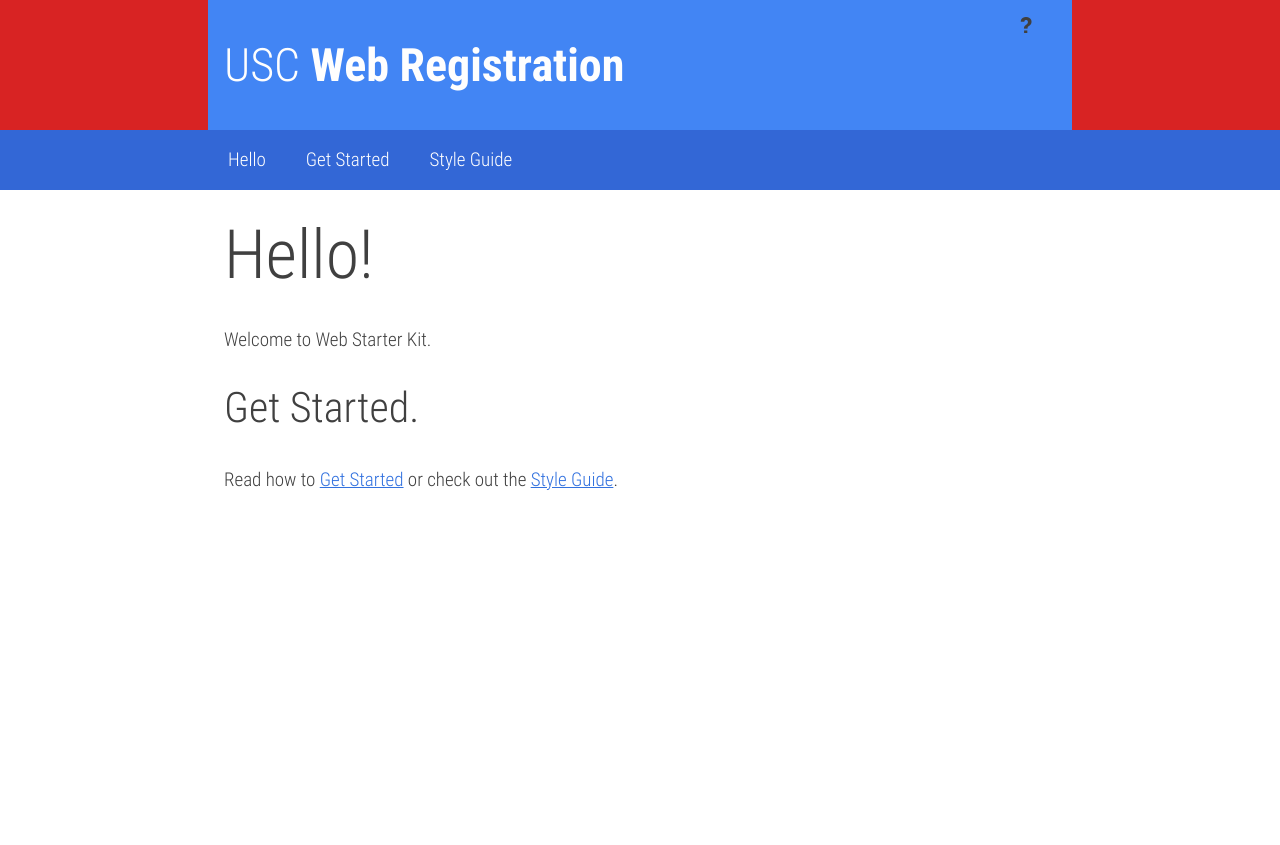
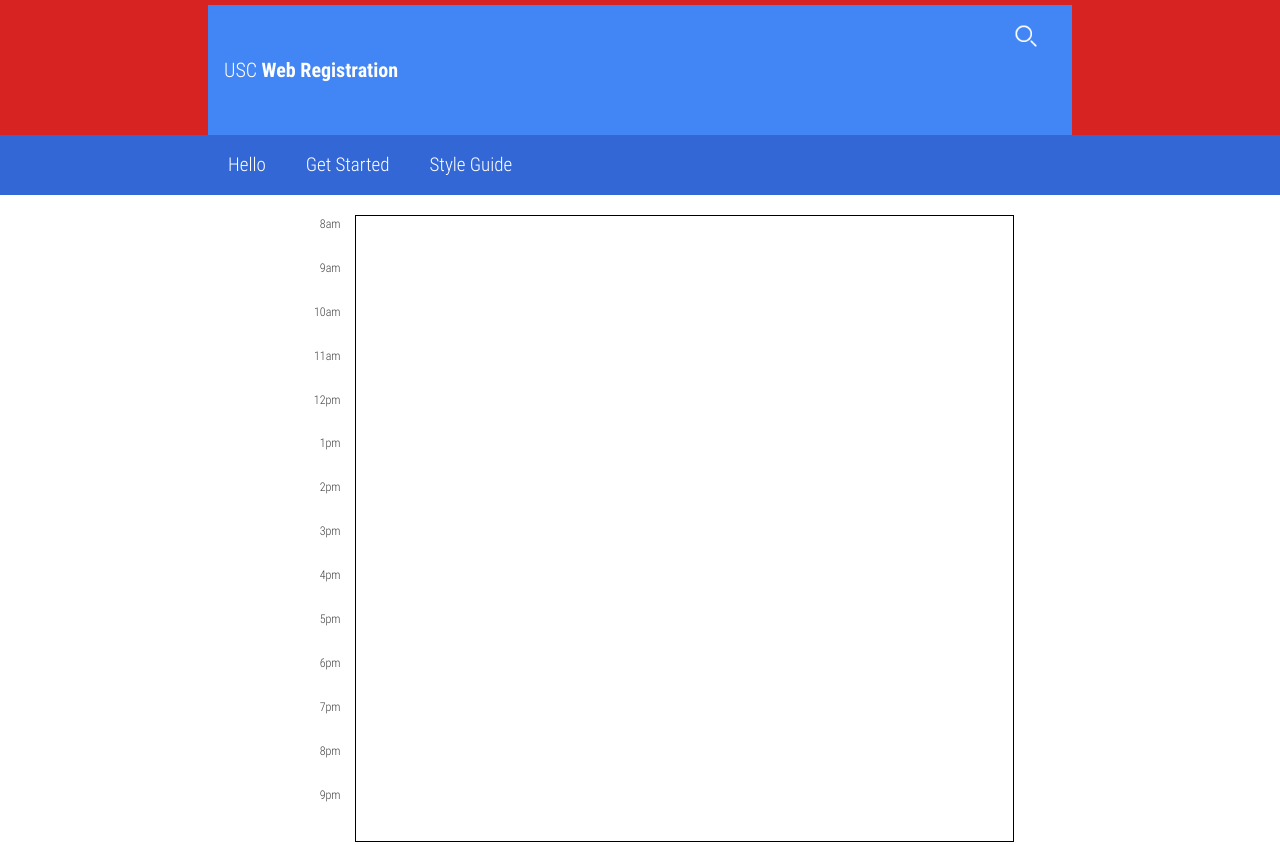
Before and after one commit to amohan95/usc_web_registration, a plain HTML site: page client/www/index.html in a window 1280 px wide. Before the commit the page ends 800 px from the top, so only its background shows below. Drawn offline with Linux system fonts and the light colour scheme.

Commit message:
starting the calendar

```diff
--- a/client/www/index.html
+++ b/client/www/index.html
@@ -31,12 +31,12 @@
   </head>
   <body>
     <header class="app-bar promote-layer">
-      <div class="app-bar-container">
+      <div id="top" class="app-bar-container">
         <button class="menu"><img src="images/hamburger.svg" alt="Menu"></button>
-        <h1 class="logo">USC <strong>Web Registration</strong></h1>
+        <h1 id="top-text" class="logo">USC <strong>Web Registration</strong></h1>
         <section class="app-bar-actions">
         <!-- Put App Bar Buttons Here -->
-        <button><i class="icon icon-question"></i></button>
+        <button class="search"><img src="images/icons/m_glass.png" alt="Search"></button>
         </section>
       </div>
     </header>
@@ -51,11 +51,24 @@
     </nav>
 
     <main>
-      <h1 id="hello">Hello!</h1>
-      <p>Welcome to Web Starter Kit.</p>
-
-      <h2 id="get-started">Get Started.</h2>
-      <p>Read how to <a href="http://developers.google.com/web/starter-kit">Get Started</a> or check out the <a href="styleguide.html">Style Guide</a>.</p>
+      <div id="calendar">
+        <div id="days">
+        </div>
+        <p class="time">8am</p>
+        <p class="time">9am</p>
+        <p class="time">10am</p>
+        <p class="time">11am</p>
+        <p class="time">12pm</p>
+        <p class="time">1pm</p>
+        <p class="time">2pm</p>
+        <p class="time">3pm</p>
+        <p class="time">4pm</p>
+        <p class="time">5pm</p>
+        <p class="time">6pm</p>
+        <p class="time">7pm</p>
+        <p class="time">8pm</p>
+        <p class="time">9pm</p>
+      </div>
     </main>
 
     <!-- build:js scripts/main.min.js -->
--- a/client/www/styles/main.css
+++ b/client/www/styles/main.css
@@ -3258,6 +3258,42 @@
 
   body {
     overflow-y: scroll; } }
+
+    #top {
+    margin-top: 5px;
+    margin-bottom: 0;
+  }
+  #top-text {
+    font-size: 20px;
+    text-align: center;
+  }
+  #calendar {
+    height: 80%;
+    width: 90%;
+    margin: 20px auto;
+  }
+  .time {
+    font-size: 12px;
+    margin: 0;
+    padding: 0;
+    height: 7%;
+    width: 10%;
+    text-align: right;
+  }
+  #days {
+    float: right;
+    width: 90%;
+    height: 100%;
+    border-color: black;
+    border-style: solid;
+    border-width: 1px;
+    width: 88%;
+    padding-left: 2%;
+  }
+  main {
+    width: 100%;
+    height: 100%;
+  }
 @font-face {
   font-family: 'Roboto Condensed';
   font-style: normal;
```
Also changed, not shown: client/www/images/icons/m_glass.png (added).
